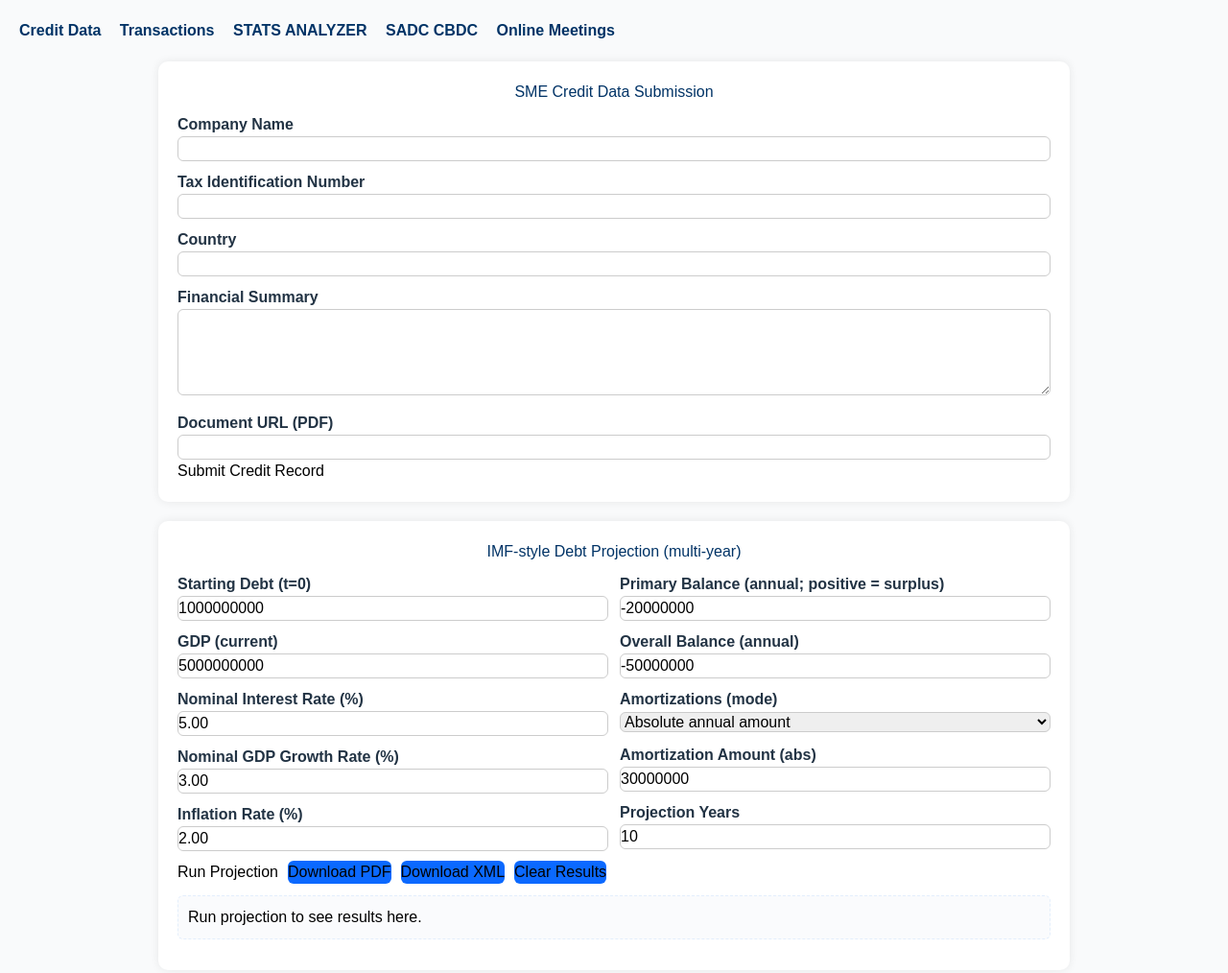
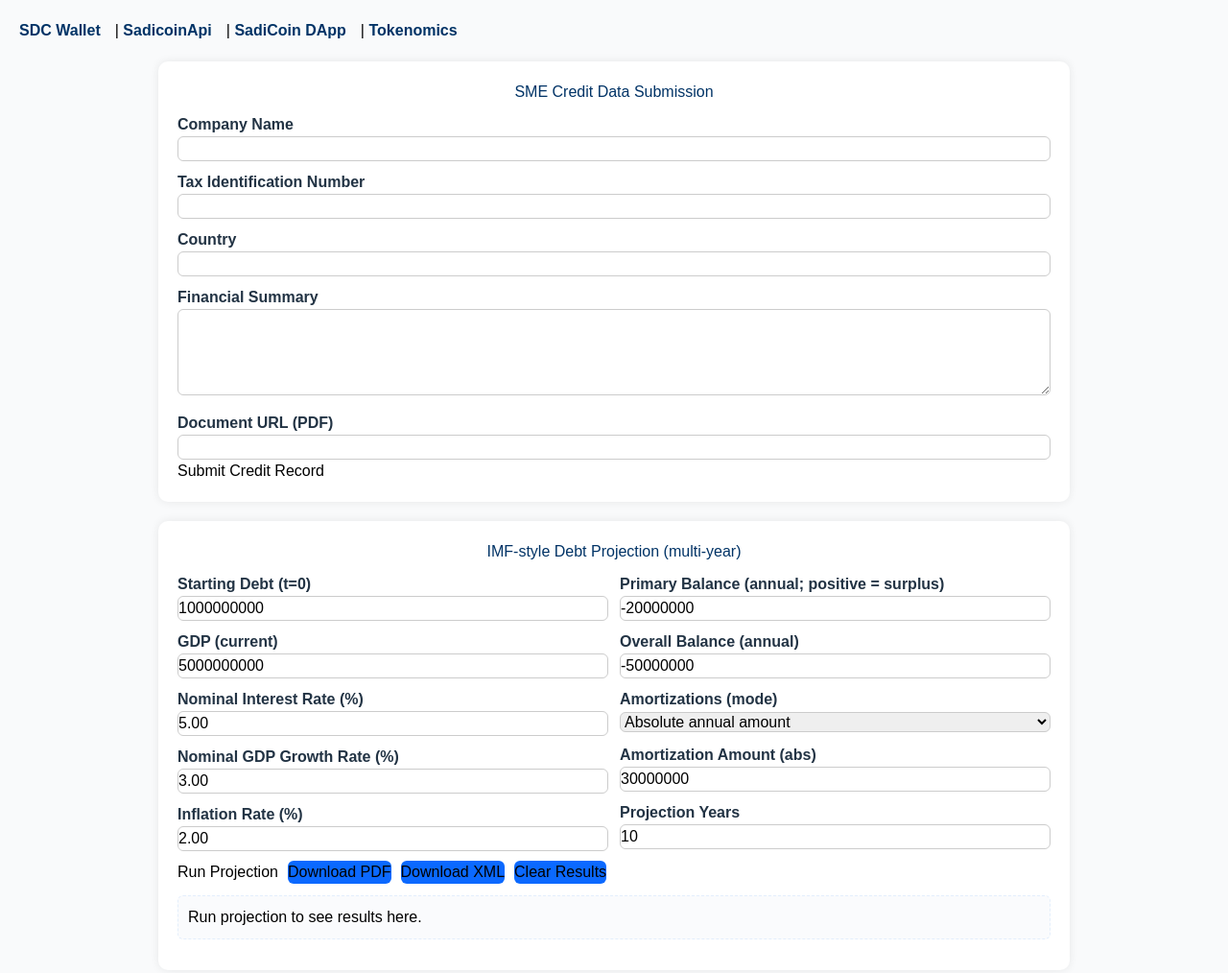
Before and after one commit to CBMSA/cross-boarder-credit-data-portability-for-smes, a website: page creditdata.html in a window 1280 px wide. Shown: the top 1014 px of the page at 96% size. Drawn offline with nearby package versions, Linux system fonts and the light colour scheme.

Commit message:
Update creditdata.html

```diff
--- a/creditdata.html
+++ b/creditdata.html
@@ -30,11 +30,10 @@
 </head>
 <body>
   <nav>
-    <a href="#">Credit Data</a>
-    <a href="#">Transactions</a>
-    <a href="#">STATS ANALYZER</a>
-    <a href="#">SADC CBDC</a>
-    <a href="#">Online Meetings</a>
+  <a href="citizenswallet.html">SDC Wallet</a>|
+ <a href="Sadicoinapi.js">SadicoinApi</a>|
+  <a href="SadiCoin.html">SadiCoin DApp</a>|
+  <a href="tokenomics.html">Tokenomics</a>
   </nav>
 
   <!-- SME Credit Form -->
```
